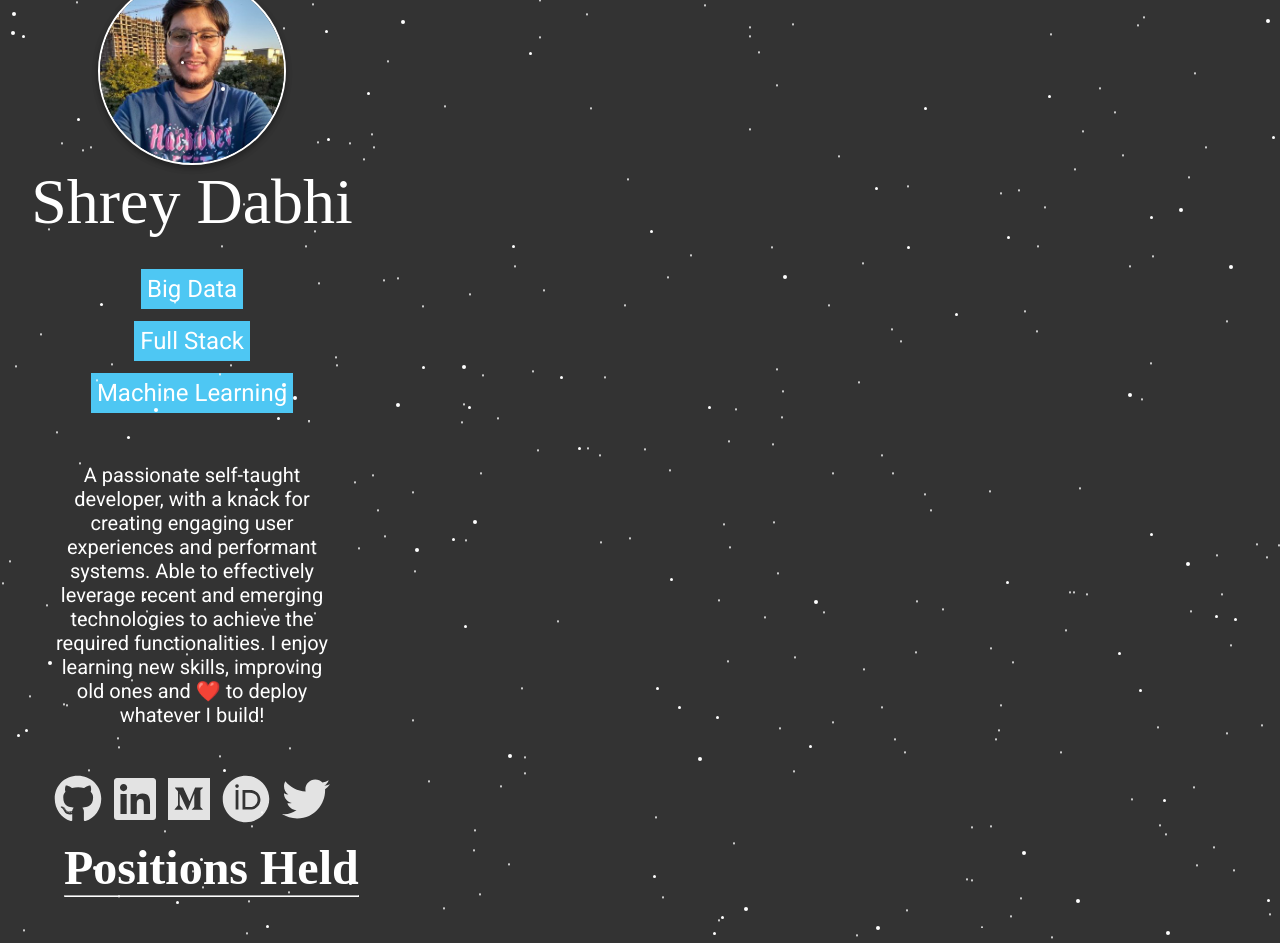
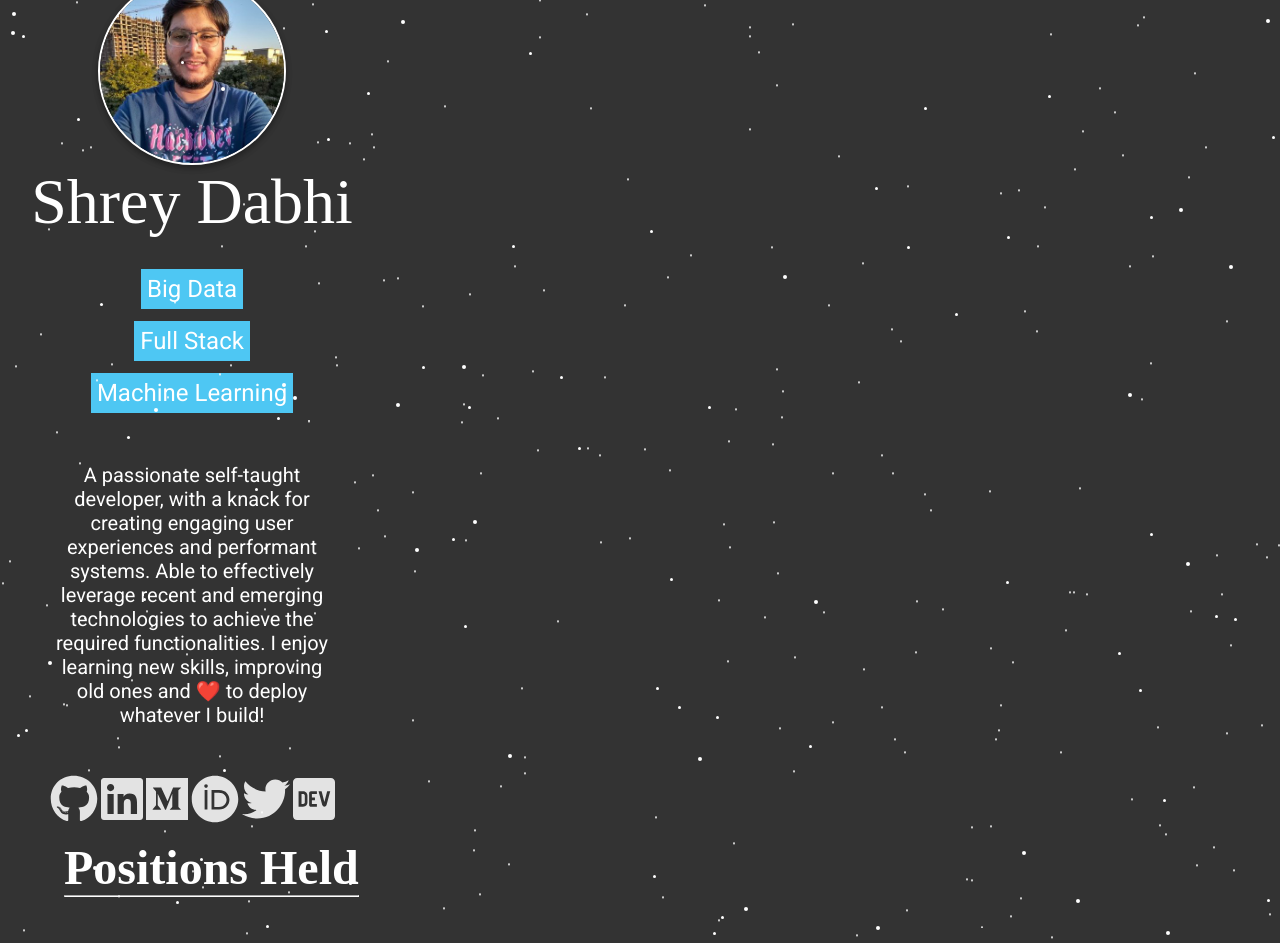
Before and after one commit to sdabhi23/sdabhi23.github.io, a React (Create React App) app: page / in a window 1280 px wide. Shown: the top 943 px of the page. Built offline with nearby package versions, Linux system fonts and the light colour scheme; a web font is replaced by a local one.

Commit message:
add dev.to link

```diff
--- a/src/App.js
+++ b/src/App.js
@@ -12,6 +12,7 @@ import {
   ContactLinkedIn,
   ContactMedium,
   ContactOrcid,
+  ContactDev,
 } from "./icons";
 
 class App extends Component {
@@ -74,6 +75,13 @@ class App extends Component {
               rel="noopener noreferrer">
               <ContactTwitter />
             </a>
+            <a
+              className="about-social"
+              href="https://dev.to/sdabhi23"
+              target="_blank"
+              rel="noopener noreferrer">
+              <ContactDev />
+            </a>
           </div>
         </div>
         <Work />
--- a/src/icons.js
+++ b/src/icons.js
@@ -20,6 +20,7 @@ import {
   faCss3Alt,
   faJs,
   faNodeJs,
+  faDev,
 } from "@fortawesome/free-brands-svg-icons";
 
 const contactProps = { color: "#e3e3e3" };
@@ -52,6 +53,9 @@ export const ContactMedium = () => (
 );
 export const ContactOrcid = () => (
   <FontAwesomeIcon icon={faOrcid} style={contactProps} size="3x" />
+);
+export const ContactDev = () => (
+  <FontAwesomeIcon icon={faDev} style={contactProps} size="3x" />
 );
 
 export const Java = () => (
```
